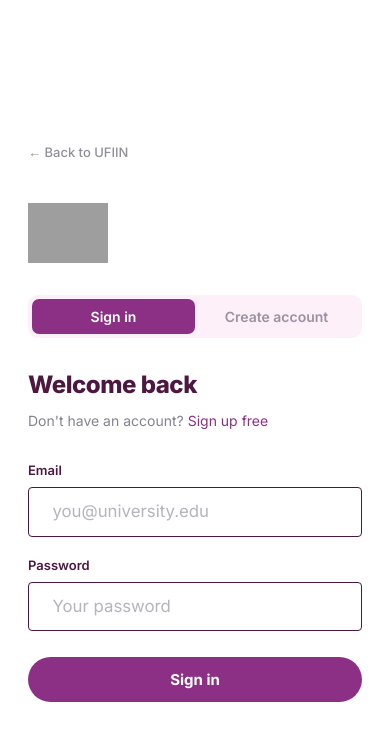
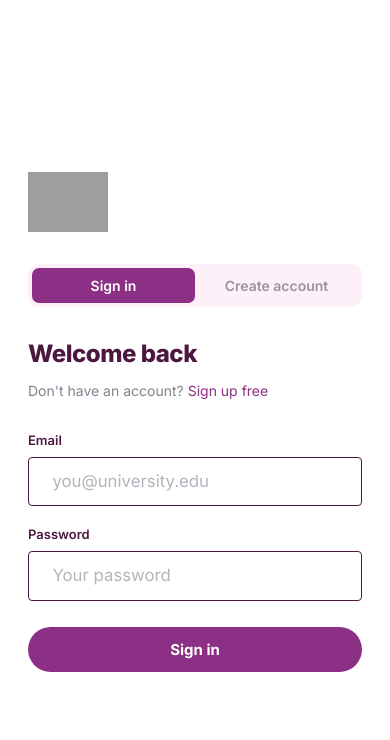
Before and after one commit to juliana91005/ufiin-website, a plain HTML site: page login.html in a window 390 px wide. Drawn offline with nearby package versions, Linux system fonts and the light colour scheme; grey boxes are pictures that could not be loaded.

Commit message:
Remove website links from login — entry point is now login directly
- Removed 'Back to UFIIN' link pointing to community.html
- Removed clickable logo links pointing to community.html
- Login page now stands alone as the app entry point

Co-Authored-By: Claude Sonnet 4.6 <noreply@anthropic.com>

```diff
--- a/login.html
+++ b/login.html
@@ -294,9 +294,9 @@
   <!-- Left Panel -->
   <div class="left-panel">
     <div class="left-content">
-      <a href="community.html" class="left-logo">
+      <div class="left-logo">
         <img src="https://ufiinsin.com/wp-content/uploads/2026/02/Logo-300x280.png" alt="UFIIN Logo" style="height:92px;width:auto;filter:brightness(0) invert(1);">
-      </a>
+      </div>
       <h2>Connect with<br><em>investors like you</em></h2>
       <p>Join a global network of university women in finance. Share insights, ask questions, and grow your investing journey together.</p>
       <div class="testimonial">
@@ -314,12 +314,10 @@
 
   <!-- Right Panel -->
   <div class="right-panel">
-    <a href="community.html" class="back-link">← Back to UFIIN</a>
-
     <!-- Mobile logo -->
-    <a href="community.html" class="mobile-logo">
+    <div class="mobile-logo">
       <img src="https://ufiinsin.com/wp-content/uploads/2026/02/Logo-300x280.png" alt="UFIIN Logo" style="height:60px;width:auto;">
-    </a>
+    </div>
 
     <!-- Tabs -->
     <div class="tab-bar">
```
